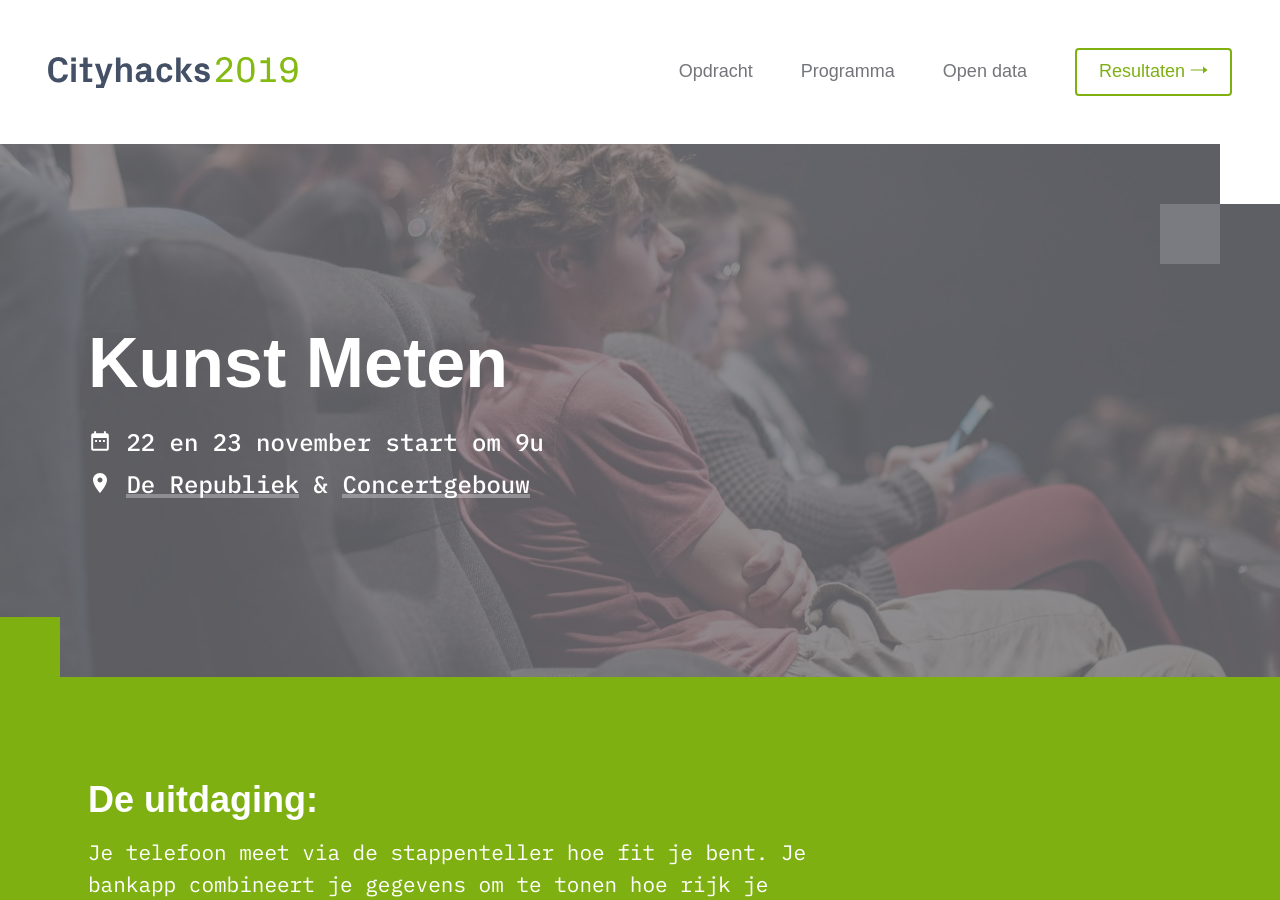
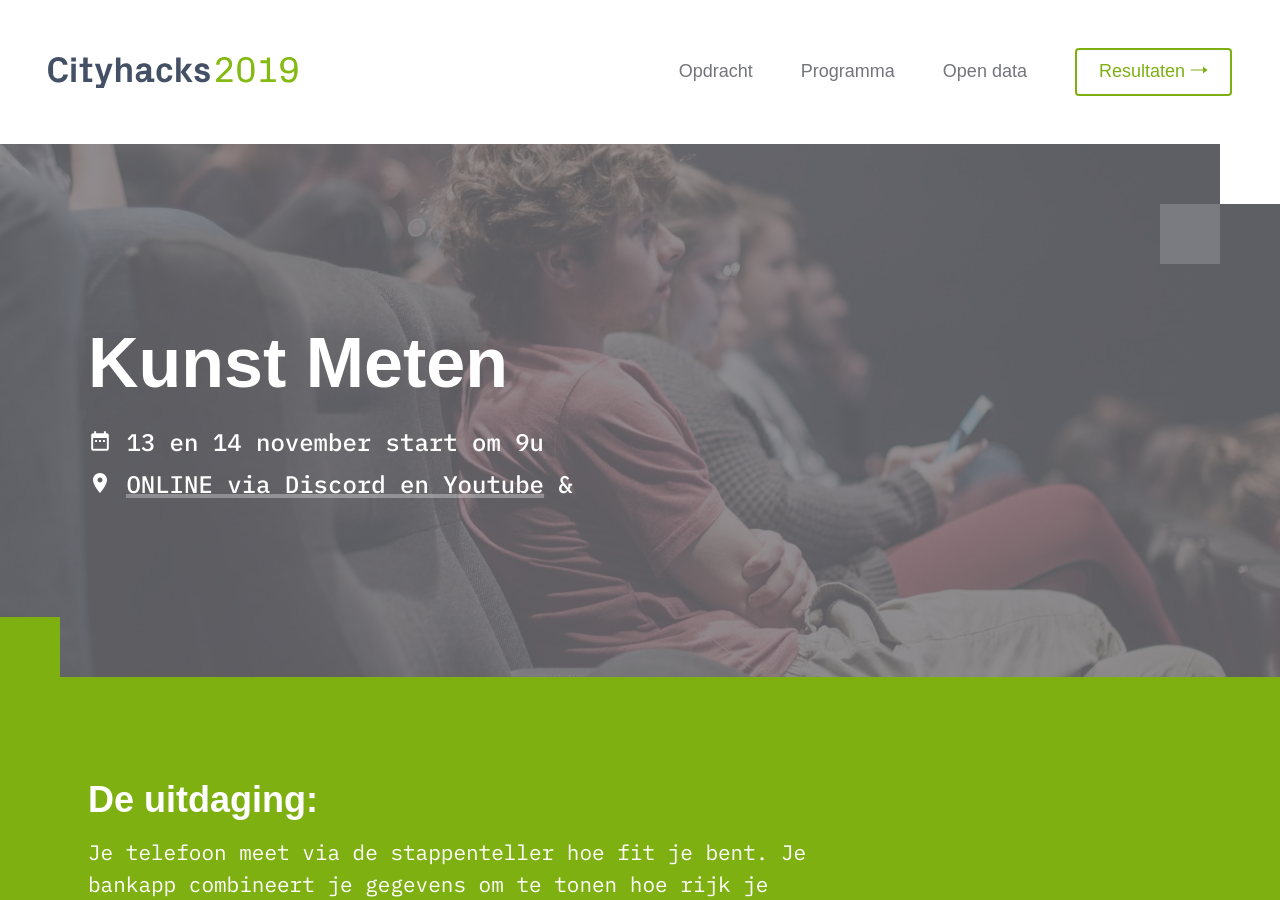
Before and after one commit to nerdlab-be/cityhacks-2019, a Jekyll site: the page built from _pages/index.markdown, in a window 1280 px wide and 900 px high. Built offline with Jekyll 4.4.1, drawn with Linux system fonts in a browser that asks for light colours; some web fonts are replaced.

Commit message:
location and date changed

```diff
--- a/_pages/index.markdown
+++ b/_pages/index.markdown
@@ -5,13 +5,11 @@
 #CONTENT
 hero:
   title: "Kunst Meten"
-  date: "22 en 23 november start om 9u"
-  location: "De Republiek"
-  locationLink: "http://republiekbrugge.be/"
-  locationTwo: "Concertgebouw"
-  locationLinkTwo: "https://www.concertgebouw.be"
+  date: "13 en 14 november start om 9u"
+  location: "ONLINE via Discord en Youtube"
+  locationLink: "https://youtube.com/"
   image: "/assets/img/jpg/cultuur_hero.jpg"
-  imageAlt: "Cityhacks 2019"
+  imageAlt: "Cityhacks 2020"
 opdracht:
   title: "De uitdaging:"
   para: "Je telefoon meet via de stappenteller hoe fit je bent. Je bankapp combineert je gegevens om te tonen hoe rijk je bent. Maar hoe kan je meten welk boek, schilderij of voorstelling jou overweldigt? </br>
```
